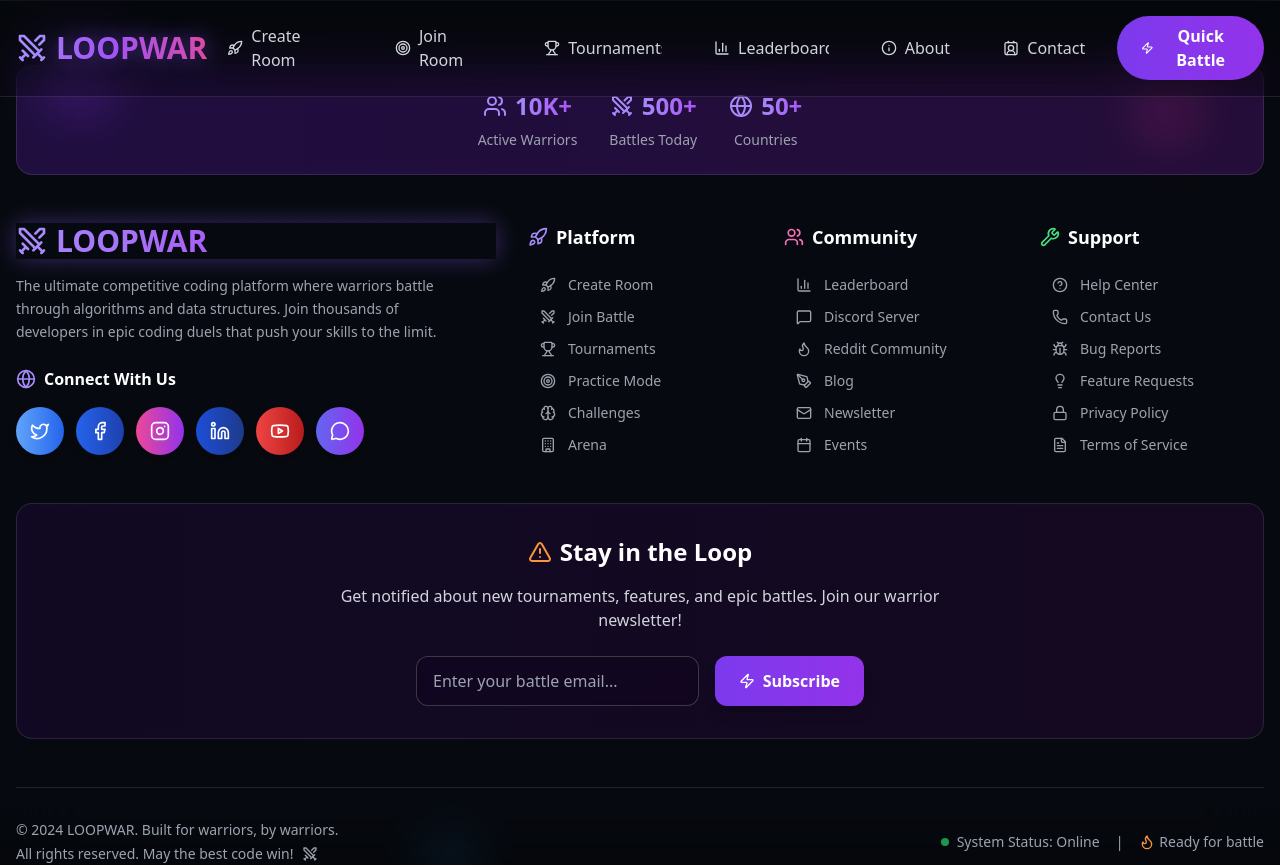
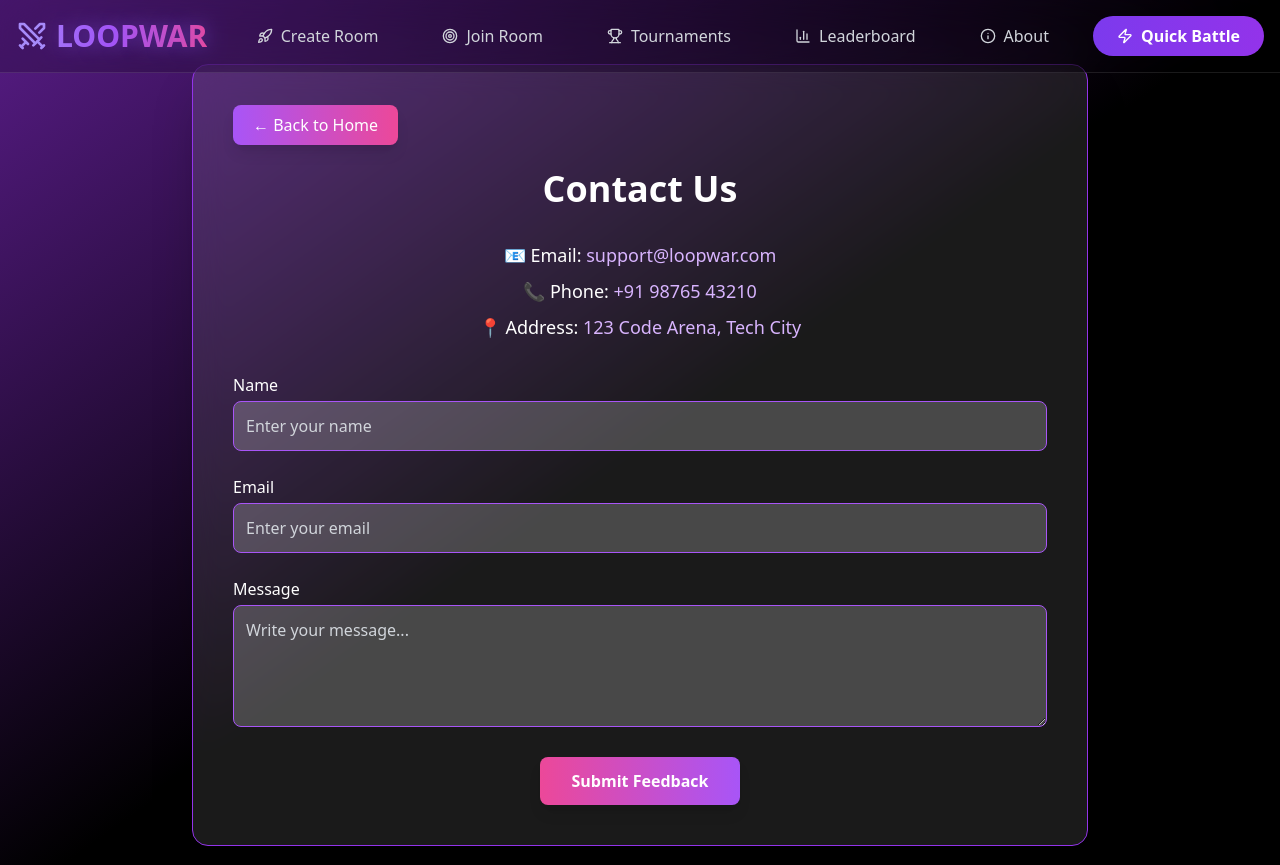
Before and after one commit to dinesh-2047/LoopWar, a React (Vite) app in the folder frontend/: page /contact-us in a window 1280 px wide. Shown: the top 865 px of the page. Built offline with nearby package versions, Linux system fonts and the light colour scheme.

Commit message:
changes in navbar contact option removed

```diff
--- a/frontend/src/App.jsx
+++ b/frontend/src/App.jsx
@@ -5,7 +5,7 @@ import React, { Component } from 'react';
 import Footer from './components/Footer';
 import PrivacyPolicyPage from './pages/PrivacyPolicyPage';
 import TermsOfServicePage from './pages/TermsofServicePage';
-import Contact from './components/Contact';
+import Contact from './pages/Contact'
 
 class ErrorBoundary extends Component {
   state = { hasError: false };
@@ -35,7 +35,7 @@ function App() {
           <Route path="/join-room" element={<div className="text-white text-center p-10">Join Room Page</div>} />
           <Route path="/about" element={<div className="text-white text-center p-10">About Page</div>} />
           <Route path="/leaderboard" element={<div className="text-white text-center p-10">Leaderboard Page</div>} />
-          <Route path='/contact' element={<Contact/>}/>
+          <Route path='/contact-us' element={<Contact/>}/>
         </Routes>
         <Footer/>
       </ErrorBoundary>
--- a/frontend/src/components/Footer.jsx
+++ b/frontend/src/components/Footer.jsx
@@ -164,7 +164,7 @@ const Footer = () => {
 
   const supportLinks = [
     { name: 'Help Center', icon: HelpCircle },
-    { name: 'Contact Us', icon: Phone },
+    { name: 'Contact Us', icon: Phone, href : '/contact-us' },
     { name: 'Bug Reports', icon: Bug },
     { name: 'Feature Requests', icon: Lightbulb },
     { name: 'Privacy Policy', icon: Lock, href: '/privacy' },
--- a/frontend/src/components/Navbar.jsx
+++ b/frontend/src/components/Navbar.jsx
@@ -1,5 +1,4 @@
 import React, { useState } from 'react';
-import { NavLink } from "react-router-dom";
 import { motion, AnimatePresence } from 'framer-motion';
 import {
   Rocket,
@@ -10,8 +9,7 @@ import {
   Zap,
   Swords,
   Menu,
-  X,
-  Contact2Icon
+  X
 } from 'lucide-react';
 
 const Navbar = () => {
@@ -22,8 +20,7 @@ const Navbar = () => {
     { name: 'Join Room', path: '/join-room', icon: Target },
     { name: 'Tournaments', path: '/tournaments', icon: Trophy },
     { name: 'Leaderboard', path: '/leaderboard', icon: BarChart3 },
-    { name: 'About', path: '/about', icon: Info },
-    { name: 'Contact', path: '/contact', icon: Contact2Icon }
+    { name: 'About', path: '/about', icon: Info }
   ];
 
   // Animation variants
@@ -149,18 +146,17 @@ const Navbar = () => {
 
             {/* Desktop Navigation */}
             <div className="hidden md:flex space-x-8 items-center">
-              {navItems.map((item) => {
+              {navItems.map((item, index) => {
                 const IconComponent = item.icon;
                 return (
-                  <NavLink
-                    key={item.name}
-                    to={item.path}
-                    className={({ isActive }) =>
-                      `relative text-gray-300 hover:text-white transition-colors duration-300 font-medium group flex items-center space-x-2 px-3 py-2 rounded-lg hover:bg-white/5 overflow-hidden ${
-                        isActive ? "text-pink-400" : ""
-                      }`
-                    }
+                  <div key={item.name}>
+                    <motion.button
+                      className="relative text-gray-300 hover:text-white transition-colors duration-300 font-medium group flex items-center space-x-2 px-3 py-2 rounded-lg hover:bg-white/5 overflow-hidden"
+                      variants={navLinkVariants}
+                      initial="initial"
+                      whileHover="hover"
                     >
+                      {/* Underline animation */}
                       <motion.div
                         className="absolute bottom-0 left-0 h-0.5 bg-gradient-to-r from-violet-400 via-purple-500 to-pink-400"
                         initial={{ width: "0%" }}
@@ -169,6 +165,7 @@ const Navbar = () => {
                           transition: { duration: 0.3, ease: "easeOut" }
                         }}
                       />
+
                       <motion.div
                         variants={iconVariants}
                         initial="initial"
@@ -177,12 +174,13 @@ const Navbar = () => {
                         <IconComponent className="w-4 h-4" />
                       </motion.div>
                       <span>{item.name}</span>
-                  </NavLink>
+                    </motion.button>
+                  </div>
                 );
               })}
 
               {/* Special CTA Button */}
-              <NavLink to="/quick-battle">
+              <div>
                 <motion.button
                   className="bg-gradient-to-r from-violet-600 to-purple-600 hover:from-violet-500 hover:to-purple-500 text-white font-bold py-2 px-6 rounded-full transition-colors duration-300 flex items-center gap-2"
                   variants={ctaButtonVariants}
@@ -193,7 +191,7 @@ const Navbar = () => {
                   <Zap className="w-4 h-4" />
                   Quick Battle
                 </motion.button>
-              </NavLink>
+              </div>
             </div>
 
             {/* Mobile Menu Button */}
@@ -228,10 +226,11 @@ const Navbar = () => {
                     animate={isOpen ? "open" : "closed"}
                     transition={{ delay: index * 0.1 }}
                   >
-                    <NavLink
-                      to={item.path}
-                      className="flex items-center space-x-3 text-gray-300 hover:text-white transition-colors duration-300 py-3 px-4 rounded-lg hover:bg-white/10 group w-full"
+                    <motion.button
+                      className="flex items-center space-x-3 text-gray-300 hover:text-white transition-colors duration-300 py-3 px-4 rounded-lg hover:bg-white/10 group w-full text-left"
                       onClick={() => setIsOpen(false)}
+                      whileHover={{ scale: 1.02, x: 5 }}
+                      whileTap={{ scale: 0.98 }}
                     >
                       <motion.div
                         variants={iconVariants}
@@ -241,7 +240,7 @@ const Navbar = () => {
                         <IconComponent className="w-5 h-5" />
                       </motion.div>
                       <span className="font-medium">{item.name}</span>
-                    </NavLink>
+                    </motion.button>
                   </motion.div>
                 );
               })}
@@ -254,7 +253,6 @@ const Navbar = () => {
                 animate={isOpen ? "open" : "closed"}
                 transition={{ delay: navItems.length * 0.1 }}
               >
-                <NavLink to="/quick-battle">
                 <motion.button
                   className="flex items-center justify-center space-x-2 bg-gradient-to-r from-violet-600 to-purple-600 hover:from-violet-500 hover:to-purple-500 text-white font-bold py-3 px-6 rounded-full transition-colors duration-300 w-full"
                   onClick={() => setIsOpen(false)}
@@ -266,7 +264,6 @@ const Navbar = () => {
                   <Zap className="w-5 h-5" />
                   <span>Quick Battle</span>
                 </motion.button>
-                </NavLink>
               </motion.div>
             </motion.div>
           </motion.div>
```
Also changed, not shown: frontend/src/pages/Contact.jsx (renamed from frontend/src/components/Contact.jsx). Lines whose indentation alone changed are shown as unchanged.
